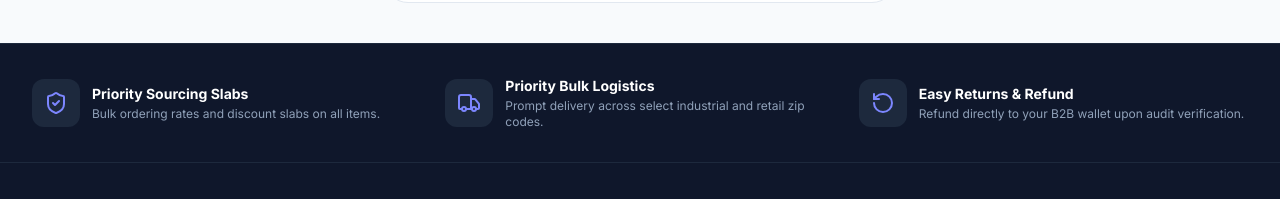
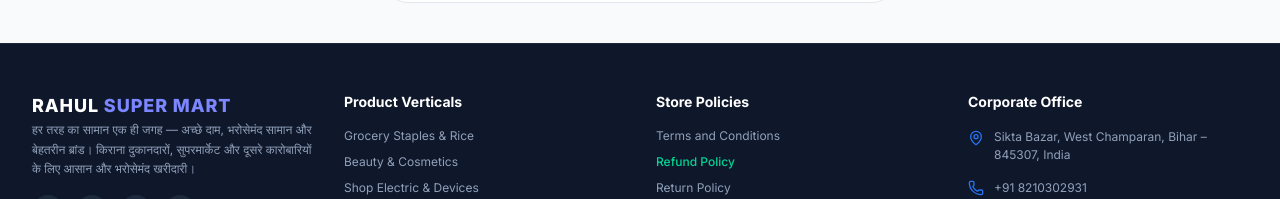
Before and after one commit to RSG2309/Rahulmart, a Next.js app in the folder frontend/: page /cart in a window 1280 px wide. Shown: the part 497-696 px from the top of the page. Built offline with nearby package versions, Linux system fonts and the light colour scheme; no server answers.

Commit message:
Remove unnecessary value prop badges section from Footer

```diff
--- a/frontend/src/components/Footer.tsx
+++ b/frontend/src/components/Footer.tsx
@@ -1,46 +1,12 @@
 'use client';
 
 import React from 'react';
-import { Mail, Phone, MapPin, ShieldCheck, Truck, RotateCcw, Facebook, Twitter, Instagram, Smartphone } from 'lucide-react';
+import { Mail, Phone, MapPin, Facebook, Twitter, Instagram, Smartphone } from 'lucide-react';
 
 export default function Footer() {
   return (
     <>
       <footer className="bg-slate-900 text-slate-300 border-t border-slate-800">
-
-        {/* Badges / Value Prop */}
-        <div className="max-w-7xl mx-auto px-4 sm:px-6 lg:px-8 py-8 border-b border-slate-800">
-          <div className="grid grid-cols-1 md:grid-cols-3 gap-6 text-center md:text-left">
-            <div className="flex flex-col md:flex-row items-center gap-3">
-              <div className="p-3 bg-slate-800 text-indigo-400 rounded-xl">
-                <ShieldCheck size={24} />
-              </div>
-              <div>
-                <h4 className="font-bold text-white text-sm">Priority Sourcing Slabs</h4>
-                <p className="text-xs text-slate-400 mt-0.5">Bulk ordering rates and discount slabs on all items.</p>
-              </div>
-            </div>
-            <div className="flex flex-col md:flex-row items-center gap-3">
-              <div className="p-3 bg-slate-800 text-indigo-400 rounded-xl">
-                <Truck size={24} />
-              </div>
-              <div>
-                <h4 className="font-bold text-white text-sm">Priority Bulk Logistics</h4>
-                <p className="text-xs text-slate-400 mt-0.5">Prompt delivery across select industrial and retail zip codes.</p>
-              </div>
-            </div>
-            <div className="flex flex-col md:flex-row items-center gap-3">
-              <div className="p-3 bg-slate-800 text-indigo-400 rounded-xl">
-                <RotateCcw size={24} />
-              </div>
-              <div>
-                <h4 className="font-bold text-white text-sm">Easy Returns & Refund</h4>
-                <p className="text-xs text-slate-400 mt-0.5">Refund directly to your B2B wallet upon audit verification.</p>
-              </div>
-            </div>
-          </div>
-        </div>
-
         {/* Main Footer Links */}
         <div className="max-w-7xl mx-auto px-4 sm:px-6 lg:px-8 py-12">
           <div className="grid grid-cols-1 md:grid-cols-4 gap-8">
```
